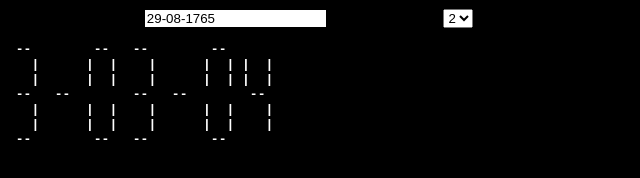
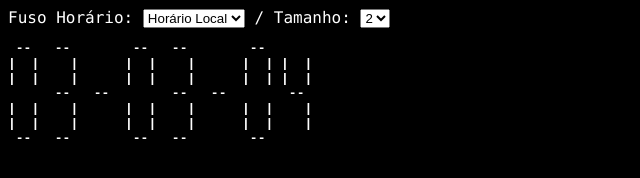
Before and after one commit to gspereira/JS-Led-Clock, a plain HTML site: page index.html in a window 1280 px wide. Shown: the whole page, without its empty margins (0-640 px from the left). Drawn offline with Linux system fonts and the light colour scheme; no server answers.

Commit message:
API integration, code organization
Added a way to get hours from other countries, but still have to find a way to update the hour without making hundreds of requests.

```diff
--- a/index.html
+++ b/index.html
@@ -4,7 +4,7 @@
   <script src='js/lcd.js'></script>
   <style>
     body {
-      color: black;
+      color: white;
       font-family: menlo, monaco, monospace;
       background-color: black;
     }
@@ -18,10 +18,13 @@
   </style>
 </head>
 <body>
-  <div id="clock"></div>
-
   <form onsubmit="return false;" id="myform">
-    Fuso Horário: <input type="text" value="29-08-1765" id="txt" name="txt" tabindex=1/>
+    <script>
+    </script>
+    <label for="fusoHorario">Fuso Horário: </label>
+    <select id="fusoHorario">
+      <option value='local'>Horário Local</option>
+    </select>
     /
     <label for="tamanho">Tamanho: </label>
     <select id="tamanho">
@@ -32,7 +35,26 @@
       <option value="5">5</option>
     </select>
   </form>
-  <pre id="display">
+
+  <pre id="display"/>
+
+  <script>
+    //Faz a requisição da lista de Timezones na API e cria uma lista de options para escolha do usuário.
+    var response = '';
+    var fusos = document.getElementById('fusoHorario');
+    var request = new XMLHttpRequest()
+    request.open('GET', 'http://worldtimeapi.org/api/timezone')
+    request.onload = function () {
+      response = JSON.parse(request.responseText);
+      for(var i = 0; i < response.length ; i++) {
+        var option = document.createElement('option');
+        option.value = response[i];
+        option.text = response[i];
+        fusos.add(option);
+      }
+    }
+    request.send();
+  </script>
 
 </body>
 </html>
--- a/js/lcd.js
+++ b/js/lcd.js
@@ -1,5 +1,6 @@
-var character =
-{
+//Define o desenho de cada número manualmente, para aumentar o tamanho
+//os caracteres são duplicados.
+var digits={
   0: ['-', '|', '|', ' ', '|', '|', '-'],
   1: [' ', ' ', '|', ' ', ' ', '|', ' '],
   2: ['-', ' ', '|', '-', '|', ' ', '-'],
@@ -13,81 +14,111 @@ var character =
   '-': [' ', ' ', ' ', '-', ' ', ' ', ' '],
 };
 
-function r(rid, number, tam) {
-  var s = "";
-  for(var ni=0; ni < number.length; ni++) {
-    var digit = number[ni];
-
-    s += ' ';
-    for(var i=0; i < tam; i++) {
-      s+=character [digit][rid];
+// HorizontalId é a posição que a função vai pegar de cada digito na array Digits
+// Funcao horizontal vai imprimir uma linha de _ por vez, recebe qual linha ele vai usa no horizontalId, o numero completo para converter no numero, e usa tamanho para multiplicar a quantidade de caracteres.
+function hor(horizontalId, numero, tamanho) {
+  var texto="";
+  // Imprime 1 digito (de acordo com a tamanho) para cada caractere na string numero
+  for(var ni=0; ni < numero.length; ni++) {
+    var digit = numero[ni];
+    // Adciona o espaçamento entre os caracteres.
+    texto += ' ';
+    // Aumenta a quantidade de _ de acordo com a tamanho
+    for(var i=0; i < tamanho; i++) {
+      texto+=digits[digit][horizontalId];
     }
-    s += '  ';
+   // Adiciona o espaçamento depois caracteres
+    texto += '  ';
   }
-  s += '\n';
-
-  return s;
+  texto += '\n';
+  return texto;
+}
+// verticalId é a possição que a função vai pegar de cada digito na array Digits
+// Funcao vertical vai imprimir uma linha de | por vez, recebe qual linha ele vai usa no verticalId, o numero completo para converter no numero, e usa tamanho para multiplicar a quantidade de linebreaks.
+function ver(verticalId, numero, tamanho) {
+  var texto="";
+  // Aumenta o tamanho do display em linhas de acordo com a tamanho nesse for
+  for(var i=0; i < tamanho; i++) {
+    //Faz um digito(dois nessa funcao) para cada caractere da string
+    for(var ni=0; ni < numero.length; ni++) {
+      var digit = numero[ni];
+      // Adciona a string o digito correto e o carectere da posiçao verticalId do numero
+      texto += digits[digit][verticalId];
+      // Aumenta o espaco entre | de acordo com a tamanho
+      for(var j=0; j < tamanho; j++) {
+        texto += ' ';
+      }
+      // Faz o proximo detalhe do digito
+      texto += digits[digit][verticalId+1];
+      texto += ' ';
+    }
+    //Pula para proxima linha
+    texto += '\n';
+  }
+  //Retorna a linha completa
+  return texto;
+}
+// Prepara o texto para ser exibido no display
+function formatarTexto(numero, tamanho) {
+  return hor(0, numero, tamanho) +
+  ver(1, numero, tamanho) +
+  // Pula o 2 porque a funcao Vertical usa dois slots por caractere.
+  hor(3, numero, tamanho) +
+  ver(4, numero, tamanho) +
+  // O mesmo para o 5
+  hor(6, numero, tamanho) ;
 }
 
-function c(cid, number, tam) {
-  var s = "";
-  for(var i = 0; i < tam; i++) {
-
-    for(var ni=0; ni < number.length; ni++) {
-      var digit = number[ni];
-
-      s+=character [digit][cid];
-
-      for(var j=0; j < tam; j++) {
-        s+=' ';
-      }
-
-      s+=character [digit][cid+1];
-
-      s += ' ';
-    }
-    s += '\n';
+// Código que é executado a todo momento para atualizar os dados exibidos
+function refresh(event) {
+  var display = document.getElementById('display');
+  var timezone = document.getElementById('fusoHorario').value;
+  var tam = document.getElementById('tamanho').value;
+  if (timezone == 'local') {
+    display.textContent = formatarTexto(getTime(), tam);
+  } else {
+    getTimeFuso(timezone, tam);
   }
-  return s;
+  var t = setTimeout(refresh, 1000);
 }
 
-function preencherDisplay(num, tam) {
-  return r(0, num, tam) +
-    c(1, num, tam) +
-    r(3, num, tam) +
-    c(4, num, tam) +
-    r(6, num, tam) ;
+// Retorna o horário local
+function getTime() {
+  var hora = new Date();
+  var h = hora.getHours();
+  var m = hora.getMinutes();
+  var s = hora.getSeconds();
+  return checkTime(h) + '-' +  checkTime(m) + '-' + checkTime(s);
 }
 
-function refresh(event) {
-  var display = document.getElementById('display');
-  var tam = document.getElementById('tamanho').value;
-  display.textContent = preencherDisplay(getTime(), tam);
-  var t = setTimeout(refresh, 500);
+// Adiciona o 0 na frente dos números menores que 10
+function checkTime(i) {
+  if (i < 10) {i = "0" + i};
+  return i;
 }
 
-function refresh2(event) {
-  refresh();
-  return true;
+//Faz uma requisição à API de qual o horário da região escolhida na view
+function getTimeFuso(timezone, tam) {
+  var request = new XMLHttpRequest()
+  request.open('GET', 'http://worldtimeapi.org/api/timezone/'+timezone)
+  request.onload = function () {
+    response = JSON.parse(request.responseText);
+    //O Date do Javascript não foi capaz de dar parse no padrão de data oferecido pela API
+    //Foi necessário a remoção do UTC no final da string de data
+    hora = response.datetime.replace(response.utc_offset, '');
+    var hora = new Date(hora);
+    var h = hora.getHours();
+    var m = hora.getMinutes();
+    var s = hora.getSeconds();
+    var tempo = checkTime(h) + '-' +  checkTime(m) + '-' + checkTime(s);
+    display.textContent = formatarTexto(tempo, tam);
+  }
+  request.send();
 }
 
+// Verifica se há alguma alteração na view
 onload = function() {
+  document.getElementById('fusoHorario').onchange = refresh;
   document.getElementById('tamanho').onchange = refresh;
   refresh();
 }
-
-function getTime() {
-  var today = new Date();
-  var h = today.getHours();
-  var m = today.getMinutes();
-  var s = today.getSeconds();
-  m = checkTime(m);
-  s = checkTime(s);
-
-  return h + '-' +  m + '-' + s;
-}
-
-function checkTime(i) {
-  if (i < 10) {i = "0" + i};  // Adiciona o 0 na frente dos números menores que 10
-  return i;
-}
```
